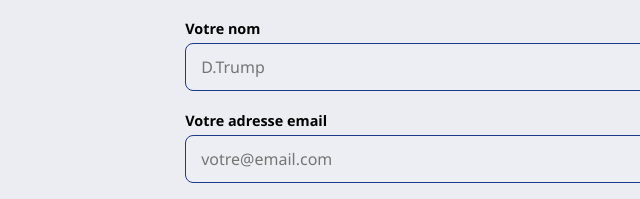
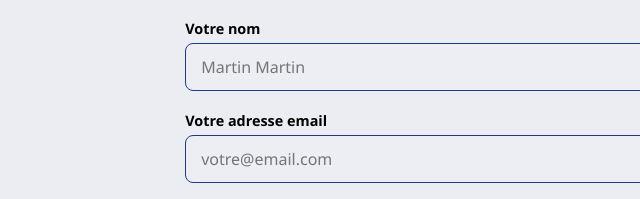
Before and after one commit to EnzoEnzoC/portfolio, a plain HTML site: page index.html in a window 1280 px wide. Shown: the part 2950-3149 px from the top of the page, 58-698 px from the left. Drawn offline with Linux system fonts and the light colour scheme.

Commit message:
Update index.html

```diff
--- a/index.html
+++ b/index.html
@@ -335,7 +335,7 @@
                             <input type="text"
                                    name="name"
                                    id="full-name"
-                                   placeholder="D.Trump"
+                                   placeholder="Martin Martin"
                                    required>
                         </div>
                         <div class="form-group">
```
